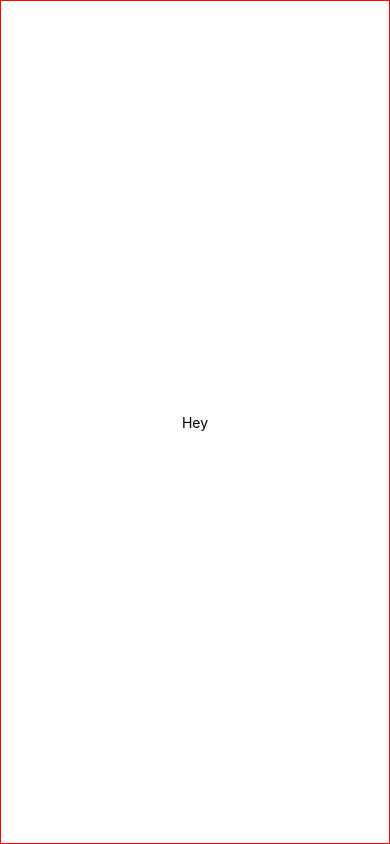
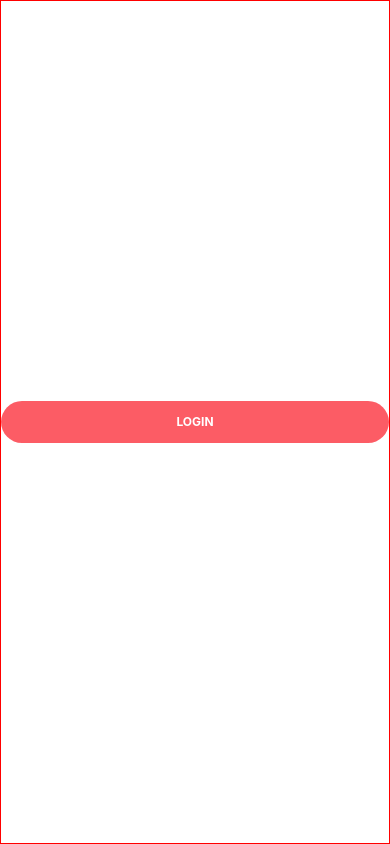
Before and after one commit to vihong/burger-app-mobile, a React Native app: screen / in a window 390 px wide. Built offline with nearby package versions, Linux system fonts and the light colour scheme.

Commit message:
🚚 M01 : DESIGN SYSTEM > Create Button.tsx

```diff
--- /dev/null
+++ b/src/components/designSystem/atoms/Button.tsx
@@ -0,0 +1,35 @@
+import React from "react"
+import { GestureResponderEvent, StyleProp, TextStyle, TouchableOpacity } from "react-native"
+import styled from "styled-components/native"
+import { theme } from "../../../style/theme"
+
+type ButtonProps = {
+  title: string
+  onPress: (event: GestureResponderEvent) => void
+  textStyle?: StyleProp<TextStyle>
+}
+
+export default function Button({ title, onPress, textStyle }: ButtonProps) {
+  return (
+    <TouchableOpacityStyled onPress={onPress}>
+      <TextStyled style={textStyle}>{title}</TextStyled>
+    </TouchableOpacityStyled>
+  )
+}
+
+const TouchableOpacityStyled = styled.TouchableOpacity`
+  padding: 12px 0;
+  width: 100%;
+  justify-content: center;
+  align-items: center;
+  border-radius: 50px;
+  background-color: ${theme.colors.primary};
+`
+
+const TextStyled = styled.Text`
+  font-size: ${theme.fonts.S.fontSize}px;
+  line-height: ${theme.fonts.S.lineHeight}px;
+  text-transform: uppercase;
+  font-weight: bold;
+  color: ${theme.colors.white};
+`
--- a/src/components/designSystem/atoms/Text.tsx
+++ b/src/components/designSystem/atoms/Text.tsx
@@ -12,6 +12,6 @@ export default function Text({ children }: TextProps) {
 }
 
 const TextStyled = styled.Text`
-  ${theme.fonts.title}
+  ${theme.fonts.titleS}
   font-family: ${() => getPlatformFontFamily(Platform.OS)}
 `
--- a/src/components/screens/DraftScreen.tsx
+++ b/src/components/screens/DraftScreen.tsx
@@ -1,10 +1,12 @@
 import styled from "styled-components/native"
 import Text from "../designSystem/atoms/Text"
+import Button from "../designSystem/atoms/Button"
 
 export default function DraftScreen() {
   return (
     <DraftScreenStyled>
-      <Text>Hey</Text>
+      {/* <Text>Hey</Text> */}
+      <Button title="login" onPress={() => {}} />
     </DraftScreenStyled>
   )
 }
--- a/src/style/theme.ts
+++ b/src/style/theme.ts
@@ -4,22 +4,23 @@ const colors = {
   primary: "#fc5c65",
   secondary: "#4ecdc4",
   black: "#000",
+  white: "#FFF",
 }
 
 const fonts: Fonts = {
-  P0: {
+  XS: {
     fontSize: 10,
     lineHeight: 15,
   },
-  P1: {
+  S: {
     fontSize: 12,
     lineHeight: 18,
   },
-  P2: {
+  M: {
     fontSize: 14,
     lineHeight: 21,
   },
-  P3: {
+  L: {
     fontSize: 16,
     lineHeight: 24,
   },
```
